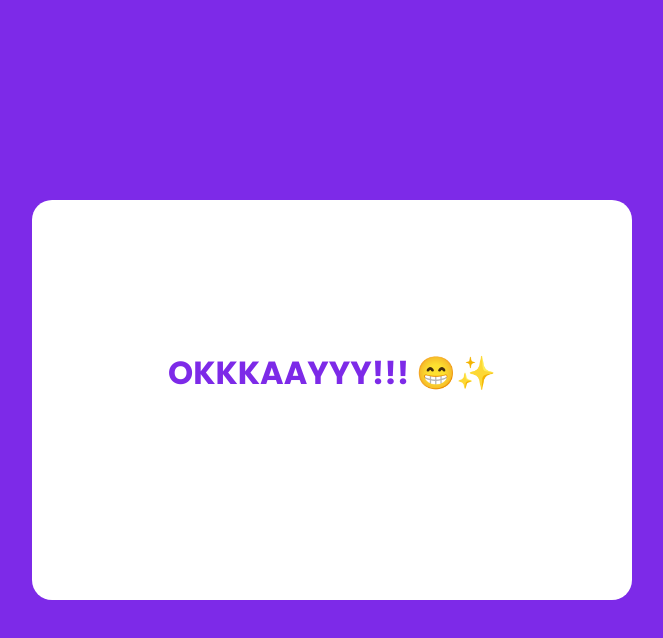
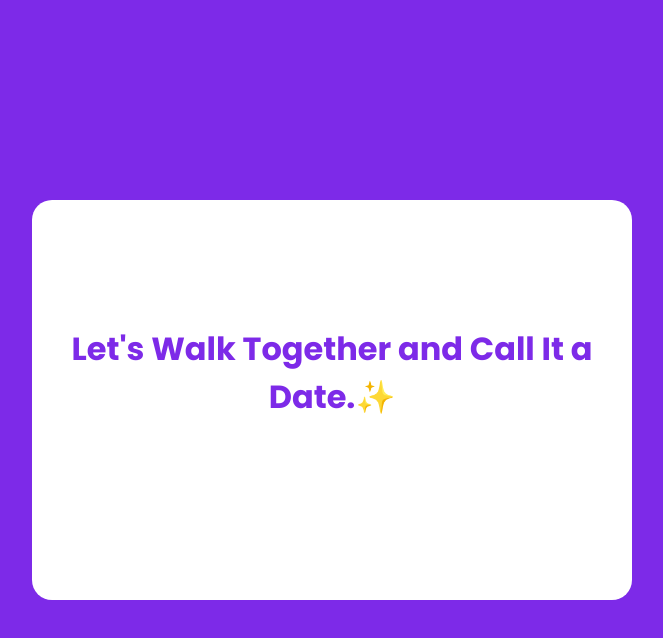
Before and after one commit to Gun-Striker/You-cant-say-no, a plain HTML site: page index.html in a window 1280 px wide. Both pictures are taken after a click on the button "Yes". Shown: the whole page, without its empty margins (308-971 px from the left). Drawn offline with Linux system fonts and the light colour scheme.

Commit message:
add more text

```diff
--- a/script.js
+++ b/script.js
@@ -6,10 +6,20 @@ const wrapperRect = wrapper.getBoundingClientRect();
 const noBtnRect = noBtn.getBoundingClientRect();
 yesBtn.addEventListener('click', () => {
     question.innerHTML = 'OKKKAAYYY!!! 😁✨';
+    question.style.opacity = 1;
     yesBtn.style.display = 'none';
     noBtn.style.display = 'none';
     icon.style.display = 'none';
-});
+
+    // Change the text after 1 second
+    setTimeout(() => {
+      question.style.opacity = 0;
+      setTimeout(() => {
+        question.innerHTML = "Let's Walk Together and Call It a Date.✨";
+        question.style.opacity = 1;
+      }, 500);
+    }, 1000);
+  });
 noBtn.addEventListener('mouseover', () => {
     const i = Math.floor(Math.random() * (wrapperRect.width - noBtnRect.width)) + 1;
     const j = Math.floor(Math.random() * (wrapperRect.height - noBtnRect.height)) + 1;
--- a/style.css
+++ b/style.css
@@ -69,3 +69,6 @@ button:nth-child(2) {
     margin-right: -200px;
     color: #7d2ae8;
 }
+.question {
+    transition: opacity 0.5s ease;
+  }
```
